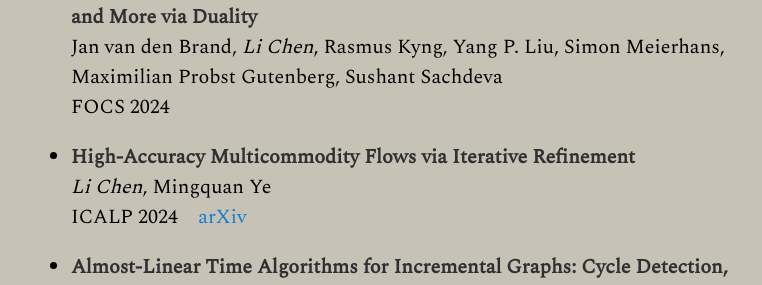
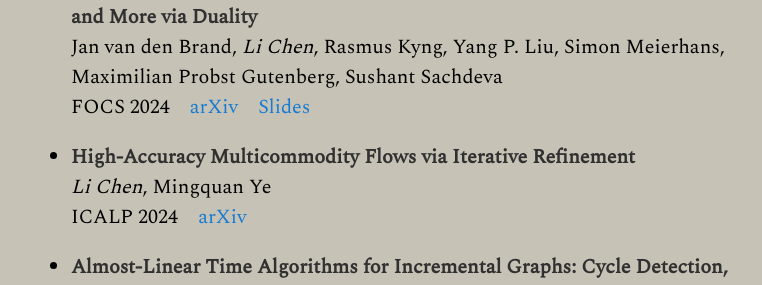
Before and after one commit to lic225/lic225.github.io, a Jekyll site: the page built from about.md, in a window 1280 px wide and 900 px high. Shown: the part 461-746 px from the top of the window, without its empty margins (259-1021 px from the left). Built offline with Jekyll 4.4.1, drawn with Linux system fonts in a browser that asks for light colours; nearby versions of some CDN libraries; some web fonts are replaced.

Commit message:
decrflow

```diff
--- a/about.md
+++ b/about.md
@@ -22,7 +22,7 @@ My research interests are provably fast algorithms and data structures for optim
 
 * **Almost-Linear Time Algorithms for Decremental Graphs: Min-Cost Flow and More via Duality**
   Jan van den Brand, *Li Chen*, Rasmus Kyng, Yang P. Liu, Simon Meierhans, Maximilian Probst Gutenberg, Sushant Sachdeva
-  FOCS 2024
+  FOCS 2024&emsp;[arXiv](https://arxiv.org/abs/2407.10830)&emsp;[Slides]({{ site.url }}/decrflow_Stanford_slide.pdf)
 
 * **High-Accuracy Multicommodity Flows via Iterative Refinement**
   *Li Chen*, Mingquan Ye
```
Also changed, not shown: 1 other file.
